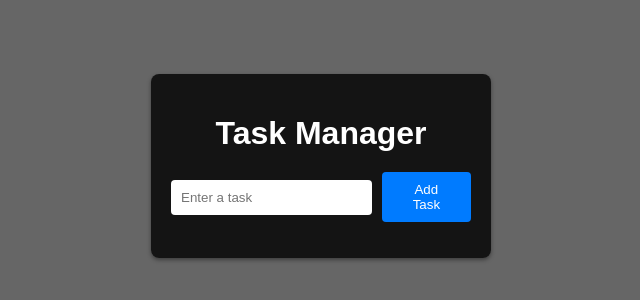
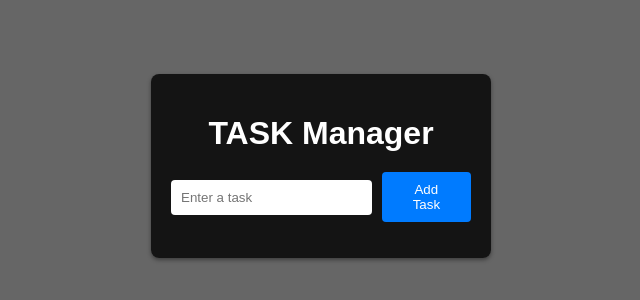
Before and after one commit to konark111/task-manager-1, a website: page public/index.html in a window 1280 px wide. Shown: the part 234-534 px from the top of the page, without its empty margins (319-959 px from the left). Drawn offline with Linux system fonts and the light colour scheme; no server answers.

Commit message:
Update index.html

```diff
--- a/public/index.html
+++ b/public/index.html
@@ -3,7 +3,7 @@
 <head>
   <meta charset="UTF-8">
   <meta name="viewport" content="width=device-width, initial-scale=1.0">
-  <title>TASKk Manager</title>
+  <title>TASK Manager</title>
   <style>
     body {
       margin: 0;
@@ -84,7 +84,7 @@
 </head>
 <body>
   <div class="container">
-    <h1>Task Manager</h1>
+    <h1>TASK Manager</h1>
     <div class="input-container">
       <input type="text" id="task" placeholder="Enter a task">
       <button onclick="addTask()">Add Task</button>
```
